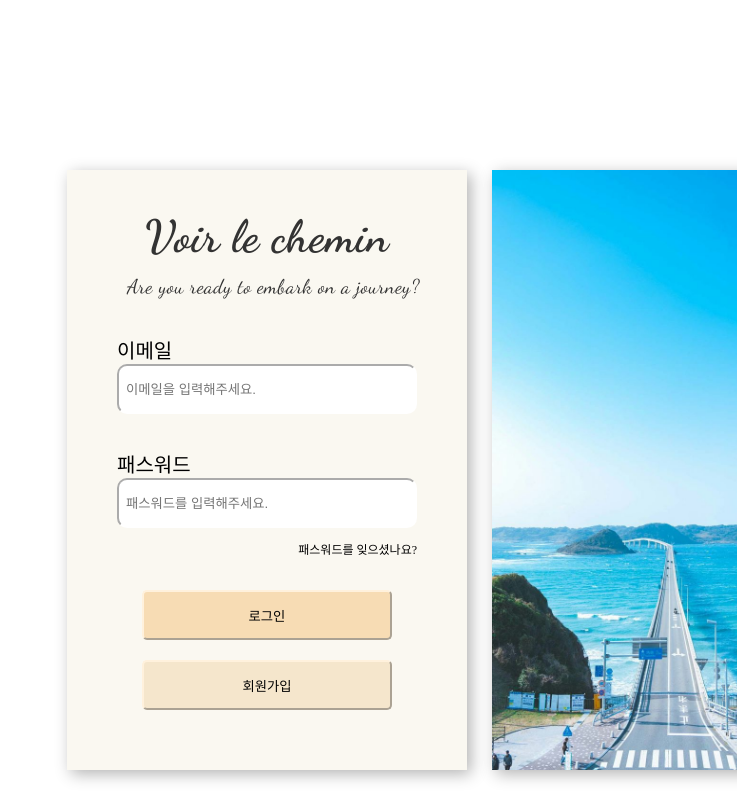
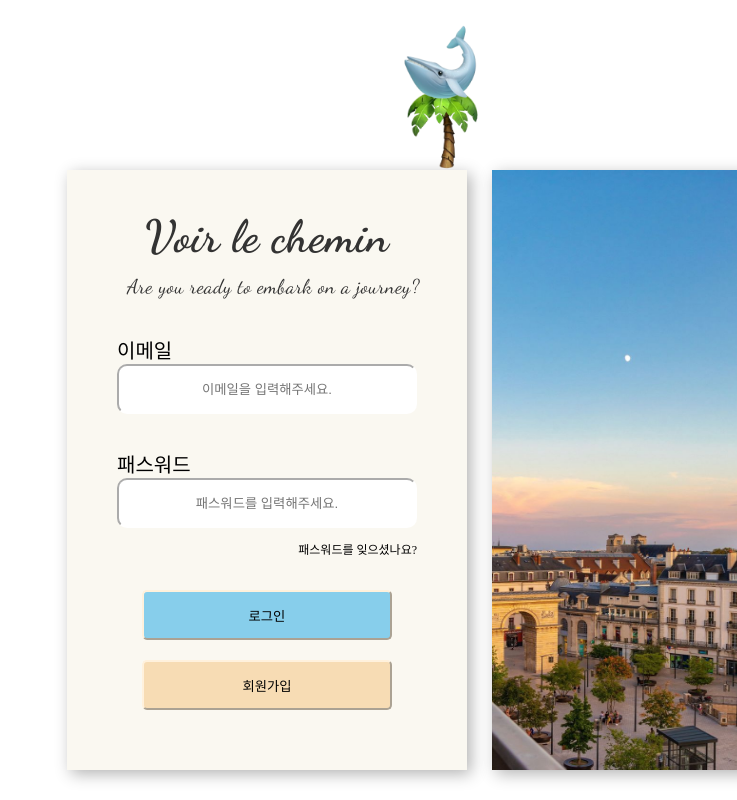
Before and after one commit to hansolChoi29/newspeedproject, a React (Vite) app: page / in a window 1280 px wide. Shown: the top 800 px of the page, without its empty margins (543-1280 px from the left). Built offline with nearby package versions, Linux system fonts and the light colour scheme.

Commit message:
Login CSS 수정

```diff
--- a/src/pages/Login.jsx
+++ b/src/pages/Login.jsx
@@ -9,6 +9,8 @@ import KoreaHomeImg from '../image/KoreaHomeImg.jpg';
 import SeoulHomeImg from '../image/SeoulHomeImg.jpg';
 import SwitzerlandHomeImg from '../image/SwitzerlandHomeImg.jpg';
 import UsaHomeImg from '../image/UsaHomeImg.jpg';
+import PalmtreeImg from '../image/LoginPalmtreeImg.png';
+import whaleImg from '../image/LoginWhaleImg.png';
 
 const LoginCard = styled.div`
   display: flex;
@@ -39,6 +41,7 @@ const LoginPasswoard = styled.form`
     border-color: white;
     padding: 7px;
     box-sizing: border-box;
+    text-align: center;
   }
 `;
 
@@ -64,22 +67,22 @@ const LoginButton = styled.button`
   height: 50px;
   width: 250px;
   margin: 20px;
+  background-color: #87ceeb;
+  border-color: #fff1dc;
+  border-radius: 5px;
+  border: 0px 2px 2px 0px solid #fff1dc;
+`;
+// f7dcb4
+const SingupButton = styled.button`
+  display: block;
+  height: 50px;
+  width: 250px;
   background-color: #f7dcb4;
   border-color: #fff1dc;
   border-radius: 5px;
   border: 0px 2px 2px 0px solid #fff1dc;
 `;
-
-const SingupButton = styled.button`
-  display: block;
-  height: 50px;
-  width: 250px;
-  background-color: #f5e6cc;
-  border-color: #fff1dc;
-  border-radius: 5px;
-  border: 0px 2px 2px 0px solid #fff1dc;
-`;
-
+// f7dcb4
 const HomeImgWrap = styled.div`
   position: absolute;
   left: 1035px;
@@ -95,6 +98,19 @@ const HomeImgWrap = styled.div`
     width: 350px;
     background-size: cover;
   }
+`;
+
+const LoginTreeImg = styled.img`
+  position: absolute;
+  height: 100px;
+  top: 80px;
+  left: 930px;
+`;
+const LoginWhaleImg = styled.img`
+  position: absolute;
+  height: 100px;
+  top: 10px;
+  left: 930px;
 `;
 
 function Login() {
@@ -113,7 +129,7 @@ function Login() {
   useEffect(() => {
     const timer = setInterval(() => {
       setCurrentIndex((prevIndex) => (prevIndex + 1) % HomeImage.length);
-    }, 2500);
+    }, 3500);
     return () => clearInterval(timer);
   }, [HomeImage.length]);
 
@@ -128,6 +144,8 @@ function Login() {
 
   return (
     <>
+      <LoginTreeImg src={PalmtreeImg} />
+      <LoginWhaleImg src={whaleImg} />
       <LoginCard>
         <LogoFontStyle>
           <h1 style={{ height: '520px', fontSize: '30px', fontSize: '45px' }}>Voir le chemin</h1>
```
